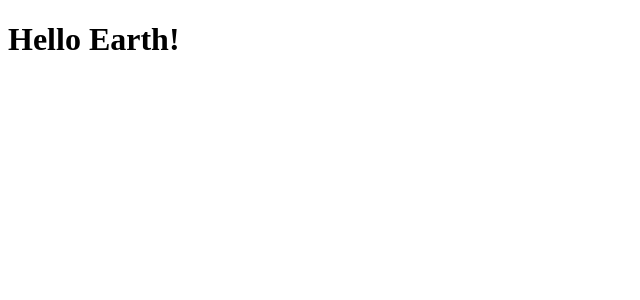
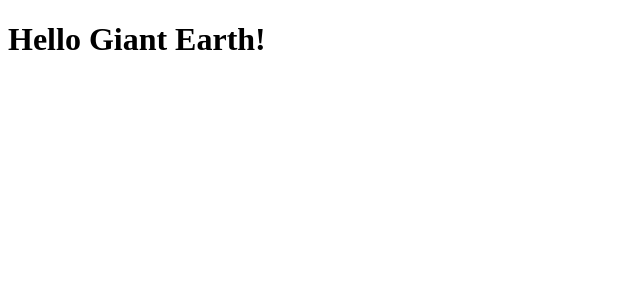
Before and after one commit to CP-Front-End-Capstone/catwalk, a React (Create React App) app in the folder client/: page / in a window 1280 px wide. Shown: the top 300 px of the page, without its empty margins (0-640 px from the left). Built offline with nearby package versions, Linux system fonts and the light colour scheme; the HTML template or start-up script is replaced by a standard one.

Commit message:
Added giant to app

```diff
--- a/client/src/App.jsx
+++ b/client/src/App.jsx
@@ -3,7 +3,7 @@ import React from 'react';
 class App extends React.Component {
   render () {
     return (
-      <h1>Hello Earth!</h1>
+      <h1>Hello Giant Earth!</h1>
     )
   }
 }
```
